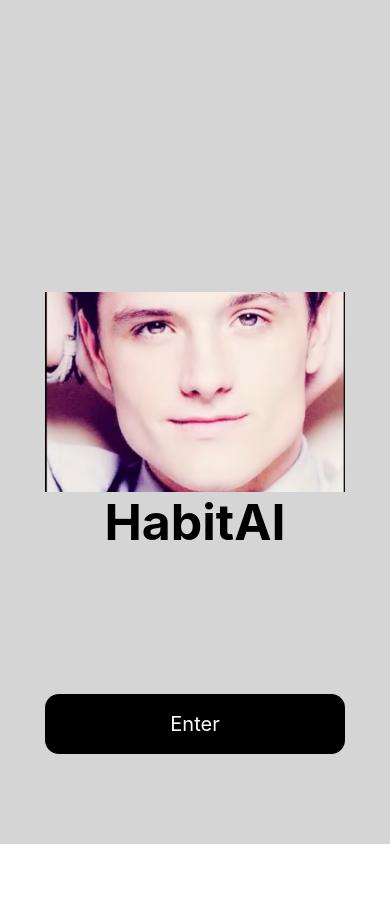
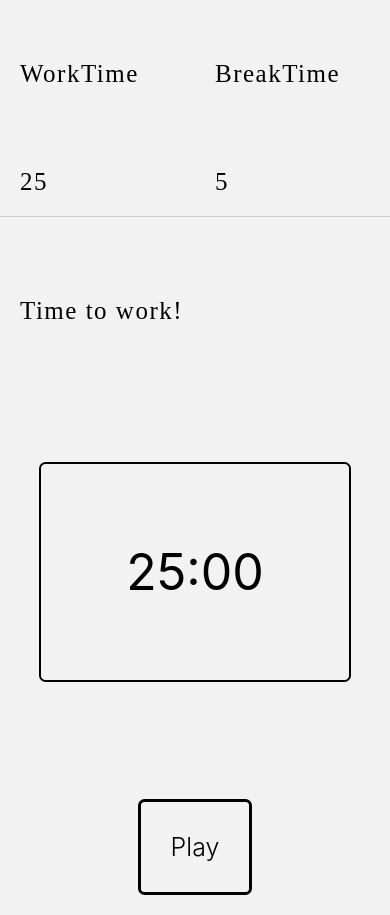
Before and after one commit to Zafcar/Major-Topic-HabitAI, a React Native app: screen /TimerScreen in a window 390 px wide. Before the commit this address had no page. Before the commit the page ends 844 px from the top, so only its background shows below. Built offline with nearby package versions, Linux system fonts and the light colour scheme.

Commit message:
modified pomodoro, added icon

```diff
--- a/App.js
+++ b/App.js
@@ -7,7 +7,7 @@ import { TouchableOpacity } from "react-native-gesture-handler";
 import HomeScreen from "./MainIntialScreens/HomeScreen";
 import CalendarScreen from "./MainIntialScreens/CalendarScreen";
 import TodoList from "./MainIntialScreens/CreateTaskScreen";
-import NotificationScreen from "./MainIntialScreens/NotificationScreen";
+import TimerScreen from "./MainIntialScreens/TimerScreen";
 import RewardsScreen from "./SubScreens/CompletedTaskDetails";
 import OngoingTaskDetails from "./SubScreens/OngoingTaskDetails";
 import CompletedTaskDetails from "./SubScreens/CompletedTaskDetails";
@@ -50,8 +50,8 @@ const App = () => {
         <Stack.Screen name="createTaskScreen" component={TodoList} />
         <Stack.Screen name="calendarScreen" component={CalendarScreen} />
         <Stack.Screen
-          name="notificationScreen"
-          component={NotificationScreen}
+          name="TimerScreen"
+          component={TimerScreen}
         />
         <Stack.Screen
           name="ongoingTaskDetails"
--- a/CommonFunctions/ToolBars.js
+++ b/CommonFunctions/ToolBars.js
@@ -90,11 +90,11 @@ function BottonTools({ navigation, currentpage }) {
       />
 
       <UtilTool
-        page="notificationScreen"
-        icon="bell"
+        page="TimerScreen"
+        icon="hourglass-2"
         size={15}
         navigation={navigation}
-        currentPage={"notificationScreen" == currentpage}
+        currentPage={"TimerScreen" == currentpage}
       />
     </View>
   );
--- a/MainIntialScreens/HomeScreen.js
+++ b/MainIntialScreens/HomeScreen.js
@@ -1,4 +1,4 @@
-import React from "react";
+import React, { useState, useEffect } from "react";
 import {
   View,
   Text,
@@ -11,23 +11,46 @@ import { useNavigation } from "@react-navigation/native";
 import { BottonTools } from "../CommonFunctions/ToolBars";
 
 function HomeScreen() {
+
+  const [tasks, setTasks] = useState([]);
+
+  useEffect(() => {
+    const fetchTasks = async () => {
+      try {
+        const response = await fetch("http://172.27.64.24:3000/tasks", {
+          headers: {
+            Accept: "application/vnd.api+json",
+            "Content-Type": "application/vnd.api+json",
+            Authorization: `Bearer ns1PvtaY8SK7if6WZy3nyhNsUsnC4924v9G8eN_2GZdkDdy7m7mZtZiuimxP`,
+          },
+        });
+        if (!response.ok) {
+          throw new Error(`HTTP error! status: ${response.status}`);
+        }
+        const json = await response.json();
+        setTasks(json);
+      } catch (error) {
+        console.error("Fetching tasks failed:", ercurrentDateror);
+      }
+    };
+
+    fetchTasks();
+  }, []);
+
+  const uncompletedTasks = tasks.filter(
+    (task) =>
+      task.completed === false
+  );
+
   const navigation = useNavigation();
-  const completedTaskTexts = [
-    "Basic Leg Stretching Exercise",
-    "Finish Atomic Habits",
-    "Practice Japanese",
-  ];
-  const ongoingTaskTexts = [
-    "Practice leetcode",
-    "Posture training",
-    "Brushing and Flossing",
-  ];
-
-  const dueDates = [
-    "24-12-2023, 11AM - 1PM",
-    "Daily, 5PM - 7PM",
-    "Daily, 8PM-12AM",
-  ];
+  const completedTaskTexts = tasks.filter(
+    (task) =>
+      task.completed === true
+  );
+  const ongoingTaskTexts = tasks.filter(
+    (task) =>
+      task.completed === false
+  );
 
   return (
     <View style={styles.container}>
@@ -40,7 +63,6 @@ function HomeScreen() {
         <OngoingTasks
           navigation={navigation}
           ongoingTaskTexts={ongoingTaskTexts}
-          dueDates={dueDates}
         />
       </View>
       <BottonTools navigation={navigation} currentpage={"homeScreen"} />
@@ -89,7 +111,7 @@ function CompletedTasks({ navigation, completedTaskTexts }) {
         {completedTaskTexts.map((text, index) => (
           <CompletedTask
             key={index}
-            text={text}
+            text={text.name}
             navigation={navigation}
             index={index}
           />
@@ -149,7 +171,7 @@ function CompletedTask({ text, navigation, index }) {
   );
 }
 
-function OngoingTasks({ navigation, ongoingTaskTexts, dueDates }) {
+function OngoingTasks({ navigation, ongoingTaskTexts}) {
   return (
     <View style={styles.categoriesContainer}>
       <Text
@@ -176,8 +198,10 @@ function OngoingTasks({ navigation, ongoingTaskTexts, dueDates }) {
         {ongoingTaskTexts.map((text, index) => (
           <OngoingTask
             key={index}
-            text={text}
-            dueDate={dueDates[index]}
+            id={text.id}
+            text={text.name}
+            description={text.description}
+            dueDateTime={text.dueDateTime}
             navigation={navigation}
             index={index}
           />
@@ -187,12 +211,19 @@ function OngoingTasks({ navigation, ongoingTaskTexts, dueDates }) {
   );
 }
 
-function OngoingTask({ text, dueDate, navigation, index }) {
+function OngoingTask({ id, text, description, dueDateTime, navigation, index }) {
   return (
     <TouchableOpacity
       style={styles.ongoingButtonContainer}
-      onPress={
-        index == 0 ? () => navigation.navigate("ongoingTaskDetails") : null
+      onPress={ () =>
+        {
+          navigation.navigate("ongoingTaskDetails", {
+            id: id,
+            name: text,
+            description: description,
+            dueDateTime: dueDateTime,
+          })
+        }
       }
     >
       <View style={[styles.ongoingButton, { borderRadius: 14 }]}>
@@ -208,7 +239,7 @@ function OngoingTask({ text, dueDate, navigation, index }) {
             bottom: 12,
           }}
         >
-          Due on: {dueDate}
+          Due on: {dueDateTime}
         </Text>
         <View
           style={{
--- a/components/pomodoro/TimerButtons.js
+++ b/components/pomodoro/TimerButtons.js
@@ -24,6 +24,7 @@ class TimerButtons extends React.Component {
       );
     } else {
       return (
+
         <View style={styles.container}>
           <TouchableOpacity
             style={styles.buttonStyle}
@@ -32,6 +33,7 @@ class TimerButtons extends React.Component {
             <Text style={styles.buttonText}>Play</Text>
           </TouchableOpacity>
         </View>
+
       );
     }
   }
@@ -39,21 +41,19 @@ class TimerButtons extends React.Component {
 
 const styles = StyleSheet.create({
   container: {
-    flex: 1,
     flexDirection: "row",
-    marginLeft: 20,
     justifyContent: "space-evenly",
     marginBottom: 20,
   },
   buttonStyle: {
     alignItems: "center",
-    backgroundColor: "#C2362B",
+    borderWidth: 3,
     padding: 30,
     flexDirection: "row",
-    borderRadius: 80,
+    borderRadius: 6.5,
   },
   buttonText: {
-    color: "white",
+    color: "black",
     fontSize: 25,
     fontWeight: "300",
   },
--- a/components/pomodoro/TimerDisplay.js
+++ b/components/pomodoro/TimerDisplay.js
@@ -21,19 +21,18 @@ export default TimerDisplay;
 
 const styles = StyleSheet.create({
   container: {
-    marginTop: "7%",
-    marginBottom: "10%",
-    marginLeft: "7%",
-    marginRight: "7%",
+    marginTop: "30%",
+    marginBottom: "30%",
+    marginLeft: "10%",
+    marginRight: "10%",
     padding: "20%",
-    borderColor: "white",
-    borderRadius: 80,
-    borderWidth: 5,
+    borderColor: "black",
+    borderWidth: 2,
+    borderRadius: 6.5,
     alignItems: "center",
-    backgroundColor: "#C2362B",
   },
   textStyle: {
-    color: "white",
+    color: "black",
     fontSize: 50,
     fontWeight: "400",
   },
--- a/components/pomodoro/TimerHeader.js
+++ b/components/pomodoro/TimerHeader.js
@@ -29,7 +29,7 @@ const styles = StyleSheet.create({
     fontWeight: "500",
     letterSpacing: 1.5,
     fontFamily: Platform.OS == "android" ? "notoserif" : "system",
-    marginTop: 40,
+    marginTop: 50,
     padding: 20,
   },
 });
```
Also changed, not shown: MainIntialScreens/TimerScreen.js (renamed from MainIntialScreens/NotificationScreen.js).
